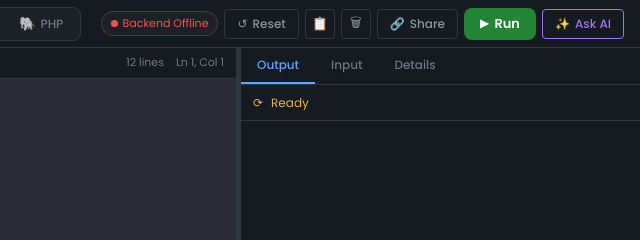
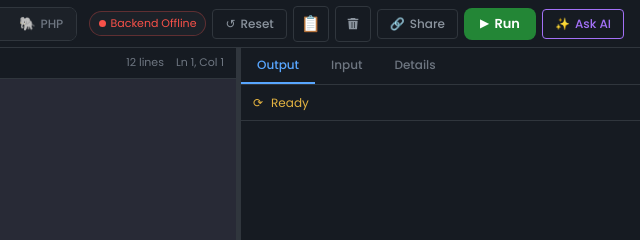
Before and after one commit to makelabs04/onlinecompiler2, a website: page index.html in a window 1280 px wide. Shown: the top 240 px of the page, 640-1280 px from the left. Drawn offline with nearby package versions, Linux system fonts and the light colour scheme; no server answers.

Commit message:
Update index.html

```diff
--- a/index.html
+++ b/index.html
@@ -41,8 +41,12 @@
       <button class="btn-secondary" id="btn-reset" title="Reset to default code">
         <span>↺</span><span class="btn-label">Reset</span>
       </button>
-      <button class="btn-icon" id="btn-copy" title="Copy code">📋</button>
-      <button class="btn-icon" id="btn-clear" title="Clear editor">🗑</button>
+      <button class="btn-icon" id="btn-copy" title="Copy code" style="width: 36px; height: 36px; font-size: 16px;" >📋</button>
+      <button class="btn-icon" id="btn-clear" title="Clear editor" style="width: 36px; height: 36px;">
+      <svg xmlns="http://www.w3.org/2000/svg" width="16" height="16" viewBox="0 0 24 24" fill="currentColor">
+        <path d="M9 3h6l1 1h4v2H4V4h4zm-4 4h14l-1 13H6L5 7zm5 2v9h1V9zm4 0v9h1V9z"/>
+      </svg>
+    </button>
       <button class="btn-secondary" id="btn-save" title="Save & Share">
         <span>🔗</span><span class="btn-label">Share</span>
       </button>
```
